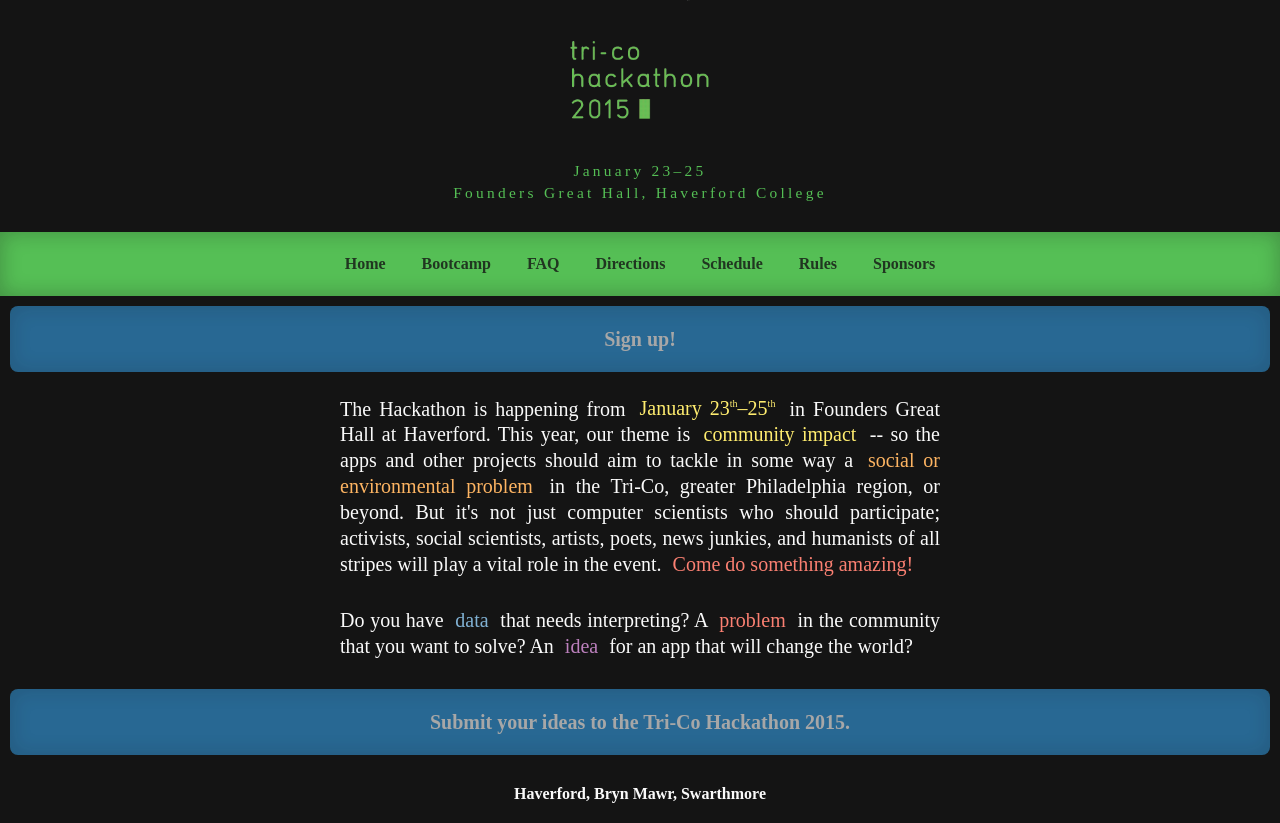
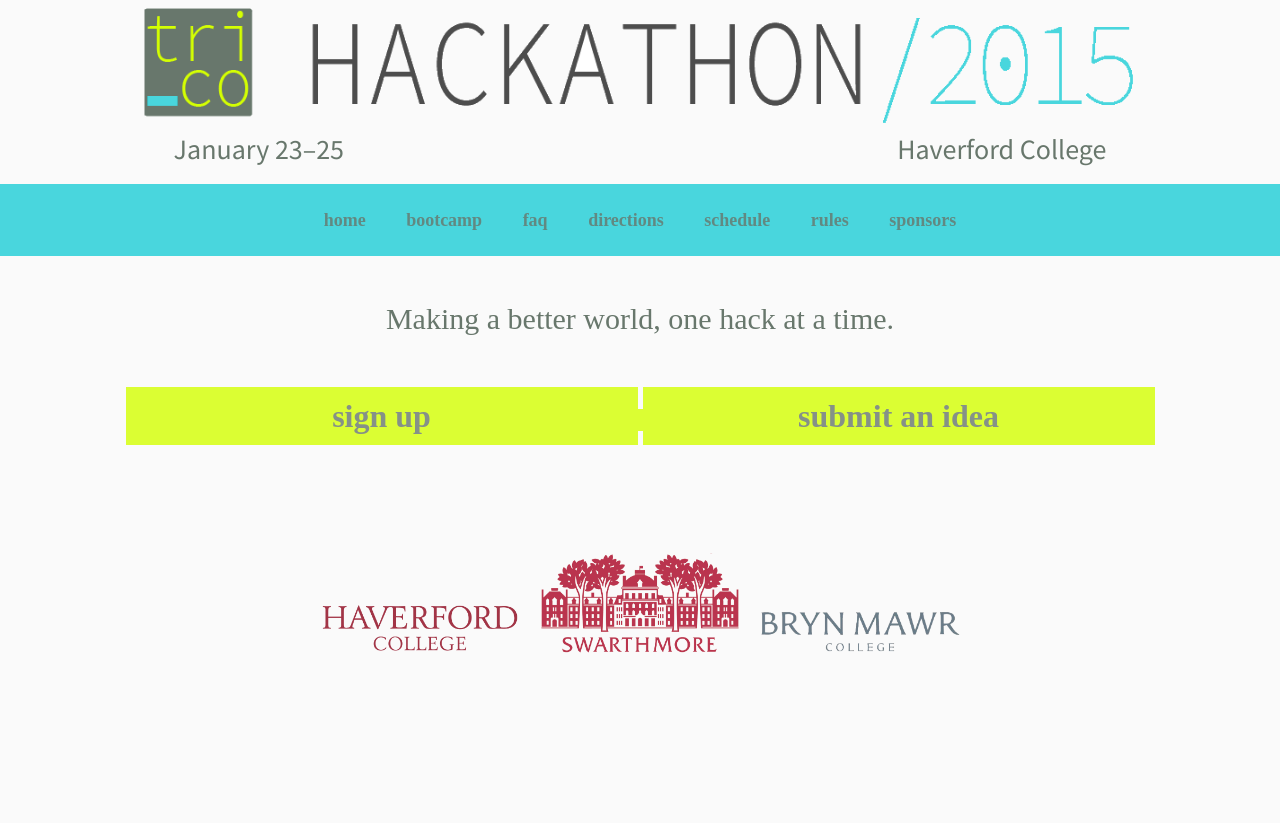
Before and after one commit to cfalk/Hackathon2015, a plain HTML site: page index.html in a window 1280 px wide. After the commit the page ends 800 px from the top, so only its background shows below. Drawn offline with nearby package versions, Linux system fonts and the light colour scheme; a web font is replaced by a local one.

Commit message:
Made substantial progress with redesign. Need to add new text content.

```diff
--- a/css/main.css
+++ b/css/main.css
@@ -1,18 +1,13 @@
-@import url(http://fonts.googleapis.com/css?family=Droid+Sans:400,700);
-
-/*
-Background (body): rgb(20,20,20);
-Light: #55bf55;
-Header:rgb(20,20,20);
-Accent:#3498db;
-*/
+/*@import url(http://fonts.googleapis.com/css?family=Droid+Sans:400,700);*/
+@import url(http://fonts.googleapis.com/css?family=Source+Sans+Pro);
+@import url(http://fonts.googleapis.com/css?family=Quattrocento+Sans:400,700);
 
 body {
- font-family:"Droid Sans" "Arial";
+ font-family:"Quattrocento Sans" "Arial";
  font-size:1.25em;
  line-height:1.3em;
- color:rgb(250,250,250);
- background-color: rgb(20,20,20);
+ color:rgb(0,0,0);
+ background-color: rgb(250,250,250);
  padding:0px;
  margin:0px;
 }
@@ -30,8 +25,8 @@ table {
  border:none;
  outline:none;
 
- color:white;
- background-color:rgb(20,20,20);
+ color:black;
+ background-color:rgb(250,250,250);
  border-collapse:collapse;
 }
 
@@ -40,23 +35,20 @@ td {
  padding:1em;
 }
 
-tr:first-child {
+tr:first-child { /*TODO*/
  background-color:#55bf55;
  font-size:1.4em;
- color:white;
 
 }
 tr:first-child td {
  padding:10px;
 
--webkit-box-shadow: inset 0px -9px 19px -8px rgba(20,20,20,0.2);
--moz-box-shadow: inset 0px -9px 19px -8px rgba(20,20,20,0.2);
-box-shadow: inset 0px -9px 19px -8px rgba(20,20,20,0.2);
 }
 
 
 a {
- color:rgb(250,250,250);
+ color:#68776c;
+ background-color:#d4ff02;
  opacity:0.8;
  font-weight:bold;
  text-decoration:none;
@@ -64,6 +56,84 @@ a {
 }
 a:hover {
  opacity:1;
+}
+
+.bigText {
+ font-size:1.5em;
+ line-height:1.2em;
+ color:#68776c;
+ text-align:center;
+ margin:1.5em 1.75em 1em 1.75em;
+}
+
+
+#menuButton {
+ display:inline-block;
+ font-weight:bold;
+ opacity:0.8;
+ cursor:pointer;
+ padding: 1em 1.5em;
+}
+#menuButton:hover {
+ opacity:1;
+}
+#menuBlock {
+ color:rgb(250,250,250);
+ background-color:rgb(250,250,250);
+ text-align:right;
+}
+
+#logoBigImage {
+ display:block;
+ margin: 0px auto;
+ width:100%;
+ max-width:1000px;
+}
+#logoSmallImage {
+ display:none;
+}
+
+#logoInfo {
+ font-family:"Source Sans Pro";
+ line-height:1.4em;
+ box-sizing:border-box;
+ padding:0em 1.2em 1em 1.2em;
+ font-size:1.4em;
+ color:#68776c;
+ max-width:1000px;
+ margin:0px auto;
+}
+
+#logoDate {
+ float:left;
+}
+#logoLocal {
+ float:right
+}
+
+#logoBlock {
+ position:relative;
+ padding:0em 0em 1.3em 0em;
+}
+
+
+.collegeLogo {
+ width:25%;
+ max-width:200px;
+ margin:0.5em;
+}
+
+#copyrightBlock {
+ text-align:center;
+ vertical-align:center;
+ font-weight:bold;
+ font-size:0.8em;
+ padding:1em;
+ padding-top:5em;
+}
+#copyrightBlock a {
+ background-color:initial;
+ opacity:0.9;
 }
 
 .noSelect {
@@ -83,65 +153,18 @@ a:hover {
  padding:1em 0em;
  line-height:2em;
  text-align:center;
- font-size:0.8em;
- background-color:#55bf55;
-
--webkit-box-shadow: inset 0px 0px 19px 2px rgba(20,20,20,0.25);
--moz-box-shadow: inset 0px 0px 19px 2px rgba(20,20,20,0.25);
-box-shadow: inset 0px 0px 19px 2px rgba(20,20,20,0.25);
+ font-size:0.9em;
+ background-color:#49d6dd;
 }
 
 #menuOptions a {
- color:rgb(20,20,20);
  padding:1em 1em;
-}
-
-#menuButton {
- display:inline-block;
- font-weight:bold;
- opacity:0.8;
- cursor:pointer;
- padding: 1em 1.5em;
-}
-#menuButton:hover {
- opacity:1;
-}
-#menuBlock {
- color:rgb(20,20,20);
- background-color:rgb(20,20,20);
- text-align:right;
-}
-
-#logoImage {
- height:20%;
-}
-
-#logoLocal, #logoDate {
- font-size:0.7em;
- line-height:1.4em;
-}
-
-#logoBlock {
- color:#55bf55;
- text-align:center;
- background-color:rgb(20,20,20);
- padding:0em 0em 1.3em 0em;
- letter-spacing:0.15em;
- font-size:1.1em;
- line-height:1.8em;
-
-}
-
-#copyrightBlock {
- text-align:center;
- font-weight:bold;
- font-size:0.8em;
- padding:1em;
+ background-color:initial;
 }
 
 #sponsorBlock {
  text-align:center;
- background-color: rgb(20,20,20);
+ background-color: rgb(250,250,250);
 }
 .sponsor {
  position:relative;
@@ -192,7 +215,7 @@ box-shadow: inset 0px 0px 19px 2px rgba(20,20,20,0.25);
 
 
 #scheduleBlock {
- background-color: rgb(20,20,20);
+ background-color: rgb(250,250,250);
  color:white;
 }
 .scheduleDate {
@@ -222,14 +245,11 @@ box-shadow: inset 0px 0px 19px 2px rgba(20,20,20,0.25);
 
 .ribbonBanner {
  background-color: #55bf55;
- color:rgb(20,20,20);
+ color:rgb(250,250,250);
  padding:0.5em;
  text-align:center;
  font-size:1.2em;
 
--webkit-box-shadow: inset 0px 0px 19px 2px rgba(20,20,20,0.15);
--moz-box-shadow: inset 0px 0px 19px 2px rgba(20,20,20,0.15);
-box-shadow: inset 0px 0px 19px 2px rgba(20,20,20,0.15);
 }
 
 .superscript {
@@ -254,19 +274,50 @@ box-shadow: inset 0px 0px 19px 2px rgba(20,20,20,0.15);
 
 }
 
+.buttonContainer {
+ text-align:center;
+ padding:1em 0em;
+}
+
+.halfWidthButton {
+ display:inline-block;
+ font-size:1.6em;
+ padding:0.5em;
+ text-align:center;
+ box-sizing:border-box;
+ width:40%;
+ margin:0px auto;
+ background-color:#d4ff02;
+}
+a.halfWidthButton {
+ background-color:initial;
+}
+
 .fullWidthButton {
  text-align:center;
- margin: 0.5em;
+ margin: 1.5em 0.5em 0.5em 0.5em;
  background-color:#3498db;
  padding:1em;
  opacity:0.8;
  border-radius:8px;
 
--webkit-box-shadow: inset 0px 0px 19px 2px rgba(20,20,20,0.15);
--moz-box-shadow: inset 0px 0px 19px 2px rgba(20,20,20,0.15);
-box-shadow: inset 0px 0px 19px 2px rgba(20,20,20,0.15);
 }
 
 .fullWidthButton:hover {
  opacity:0.9;
 }
+
+@media (max-width: 500px) {
+ #logoSmallImage {
+  display:block;
+  width:30%;
+  margin: 0px auto;
+ }
+ #logoBigImage {
+  display:none;
+ }
+  #logoInfo {
+  padding:0em 0.8em 0.5em 0.8em;
+  font-size:1.2em;
+ }
+}
--- a/index.html
+++ b/index.html
@@ -14,7 +14,6 @@
   <script>
   loadTemplate("logo.html");
   loadTemplate("menu.html");
-  loadTemplate("registration.html");
   loadTemplate("about.html");
   loadTemplate("copyright.html");
   </script>
--- a/templates/about.html
+++ b/templates/about.html
@@ -1,7 +1,18 @@
-<div class="infoSection">
-Do you have <span class="popWord">data</span> that needs interpreting? A <span class="popWord">problem</span> in the community that you want to solve? An <span class="popWord">idea</span> for an app that will change the world?
+
+<div class="bigText">Making a better world, one hack at a time.</div>
+
+<div class="buttonContainer">
+
+<a href="https://docs.google.com/forms/d/1xittR6OvSDFwmgeOEBbcTyjGQ8R_9v1p5QhGGep73d4/viewform">
+<div class="halfWidthButton">
+sign up
 </div>
+</a>
 
 <a href="https://docs.google.com/forms/d/1xybIxrjE9hrFjyJ3Ge0IbRp-tkP4ul9rmRgh1Bh64Vk/viewform?edit_requested=true">
-<div class="fullWidthButton">Submit your ideas to the Tri-Co Hackathon 2015.</div>
+<div class="halfWidthButton">
+submit an idea
+</div>
 </a>
+
+</div>
--- a/templates/copyright.html
+++ b/templates/copyright.html
@@ -1,3 +1,7 @@
 <div id="copyrightBlock">
-  Haverford, Bryn Mawr, Swarthmore
+
+<a href="http://haverford.edu"><img class="collegeLogo" src="images/haverford_logo.png" /></a>
+<a href="http://swarthmore.edu"><img class="collegeLogo" src="images/swarthmore_logo.png" /></a>
+<a href="http://brynmawr.edu"><img class="collegeLogo" src="images/brynmawr_logo.png" /></a>
+
 </div>
--- a/templates/logo.html
+++ b/templates/logo.html
@@ -1,5 +1,8 @@
 <div id="logoBlock" class="noSelect">
-  <img id="logoImage" src="images/logo_green.png" />
-  <div id="logoDate">January 23–25</div>
-  <div id="logoLocal">Founders Great Hall, Haverford College</div>
+  <img id="logoBigImage" src="images/logo_big.png" />
+  <img id="logoSmallImage" src="images/logo_small.png" />
+  <div id="logoInfo">
+    <span id="logoDate">January 23–25</span>
+    <span id="logoLocal">Haverford College</span>
+  </div>
 </div>
--- a/templates/menu.html
+++ b/templates/menu.html
@@ -1,17 +1,17 @@
 <div id="menuBlock" class="noSelect">
   <div id="menuOptions">
     <div class="triplet">
-      <a href="index.html">Home</a>
-      <a href="bootcamp.html">Bootcamp</a>
-      <a href="faq.html">FAQ</a>
+      <a href="index.html">home</a>
+      <a href="bootcamp.html">bootcamp</a>
+      <a href="faq.html">faq</a>
     </div>
     <div class="triplet">
-      <a href="directions.html">Directions</a>
-      <a href="schedule.html">Schedule</a>
-      <a href="rules.html">Rules</a>
+      <a href="directions.html">directions</a>
+      <a href="schedule.html">schedule</a>
+      <a href="rules.html">rules</a>
     </div>
     <div class="triplet">
-      <a href="sponsors.html">Sponsors</a>
+      <a href="sponsors.html">sponsors</a>
     </div>
   </div>
 </div>
```
Also changed, not shown: images/brynmawr_logo.jpg (added), images/brynmawr_logo.png (added), images/haverford_logo.jpg (added), images/haverford_logo.png (added), images/logo_big.png (added), images/logo_small.png (added), images/swarthmore_logo.jpg (added), images/swarthmore_logo.png (added).
